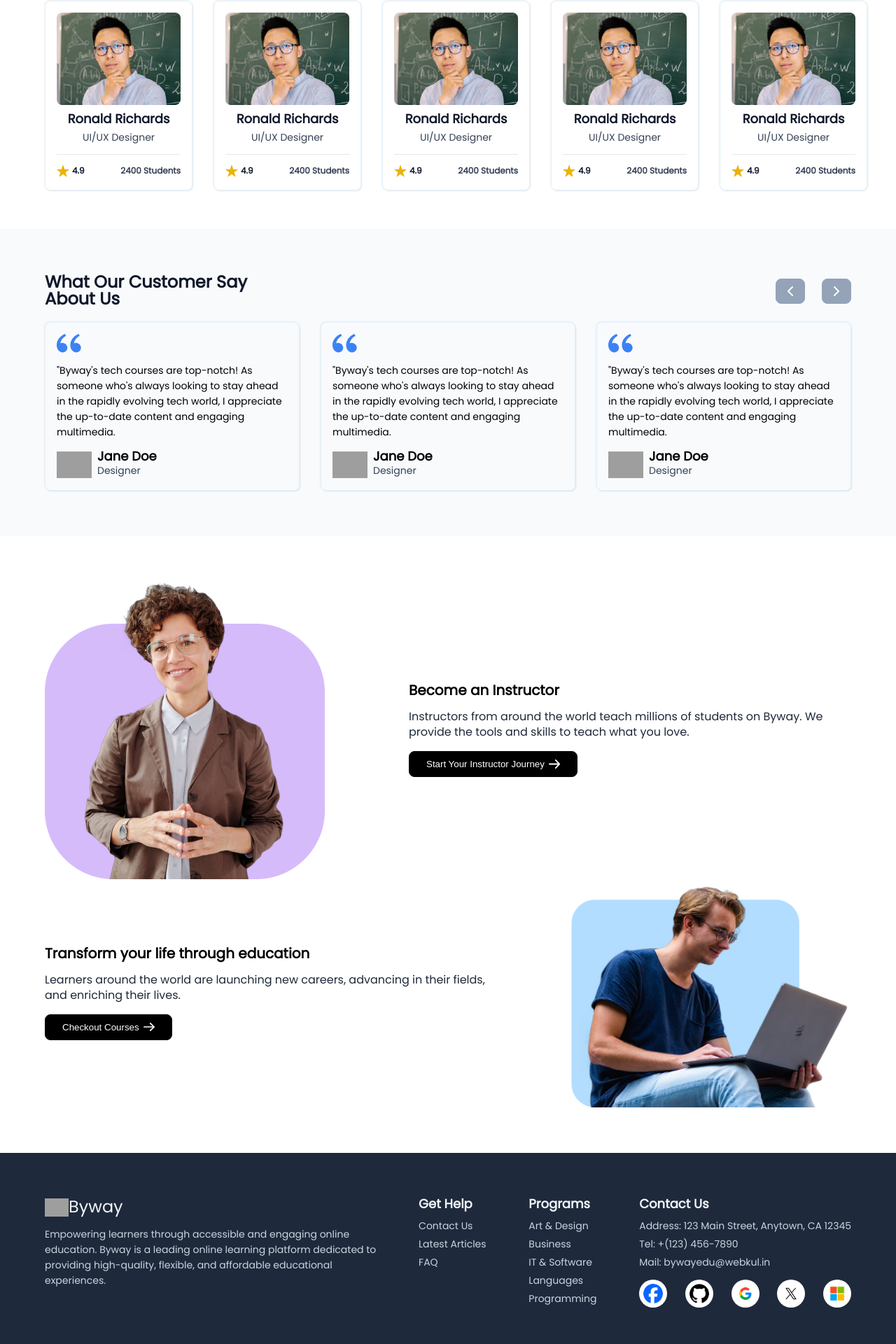
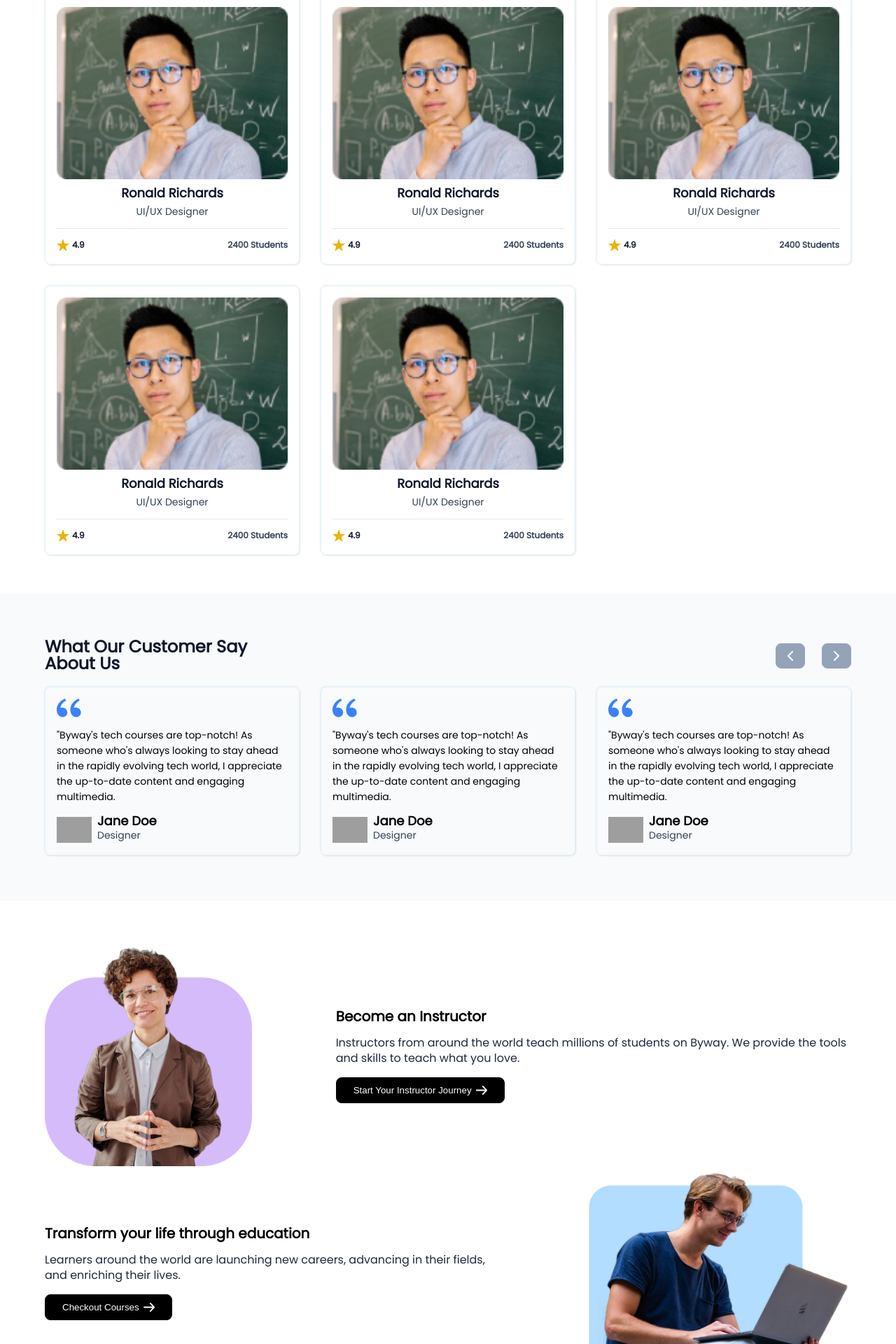
Before and after one commit to Nabeel-Nuhais/Byway-Django, a Python web app: template byway/templates/byway.html in a window 1280 px wide. Shown: the part 2280-4200 px from the top of the page at 70% size. Run offline with Jinja, Linux system fonts and the light colour scheme; the template is opened without the code that fills it, so the values that code supplies are empty; grey boxes are pictures that could not be loaded.

Commit message:
main page html responsive completed

```diff
--- a/byway/static/css/byway.css
+++ b/byway/static/css/byway.css
@@ -18,7 +18,6 @@
 body {
   font-family: "poppinsregular", Arial, Helvetica, sans-serif;
 }
-
 body img {
   display: block;
   width: 100%;
@@ -26,13 +25,11 @@
 body p {
   line-height: 22px;
 }
-
 .wrapper {
   width: 90%;
   margin: 0 auto;
   max-width: 1200px;
 }
-
 @font-face {
   font-family: "poppinsregular";
   src: url("../src/assets/fonts/poppins-regular-webfont.woff2") format("woff2"),
@@ -50,37 +47,23 @@
   display: flex;
   justify-content: space-between;
 }
-
 header .head-container .head-left {
   display: flex;
   align-items: center;
   cursor: pointer;
 }
-
-header .head-container .head-left h1 {
-}
-
-header .head-container .head-left h1 img {
-}
-
 header .head-container .head-left .logo-name {
   font-size: 16px;
   font-weight: 500;
 }
-
 header .head-container .head-right {
   display: flex;
   align-items: center;
   gap: 20px;
 }
-
 header .head-container .head-right .cart-wrapper {
   cursor: pointer;
 }
-
-header .head-container .head-right .cart-wrapper img {
-}
-
 header .head-container .head-right .login {
   border: 1px solid #334155;
   padding: 10px;
@@ -88,7 +71,6 @@
   font-weight: 500;
   cursor: pointer;
 }
-
 header .head-container .head-right .signup {
   border: 1px solid #334155;
   padding: 10px;
@@ -100,34 +82,27 @@
 }
 
 /* Spotlight */
-#spotlight {
-}
-
 #spotlight .spot-container {
   display: flex;
   justify-content: space-between;
   width: 100%;
   height: 600px;
 }
-
 #spotlight .spot-container .spot-left {
   align-self: center;
   width: 50%;
 }
-
 #spotlight .spot-container .spot-left h4 {
   font-size: 40px;
   font-weight: 700;
   color: #0f172a;
 }
-
 #spotlight .spot-container .spot-left .description {
   font-size: 16px;
   font-weight: 400;
   color: #334155;
   padding: 24px 0;
 }
-
 #spotlight .spot-container .spot-left .start {
   font-size: 14px;
   font-weight: 500;
@@ -138,18 +113,15 @@
   background: #3b82f6;
   cursor: pointer;
 }
-
 #spotlight .spot-container .spot-right {
   position: relative;
   width: 50%;
 }
-
 #spotlight .spot-right .circle-wrapper {
   position: absolute;
   border-radius: 50%;
   overflow: hidden;
 }
-
 #spotlight .spot-right .blue-circle {
   width: 200px;
   height: 200px;
@@ -157,7 +129,6 @@
   top: 8%;
   left: 55%;
 }
-
 #spotlight .spot-right .blue-circle img {
   height: 202px;
 }
@@ -167,14 +138,12 @@
   left: 48%;
   top: 8%;
 }
-
 #spotlight .spot-right .dots_two {
   width: fit-content;
   position: relative;
   top: 18%;
   left: 10%;
 }
-
 #spotlight .spot-right .diamond {
   width: 30px;
   background: #000;
@@ -186,11 +155,9 @@
   top: 15%;
   left: 58%;
 }
-
 #spotlight .spot-right .diamond img {
   width: 20px;
 }
-
 #spotlight .spot-right .red-circle {
   width: 200px;
   height: 200px;
@@ -199,13 +166,12 @@
   transform: translateY(-50%);
   left: 20%;
 }
-
 #spotlight .spot-right .red-circle img {
   height: 202px;
   position: relative;
-  right: 10%;
+  right: 22%;
+  width: 262px;
 }
-
 #spotlight .spot-right .yellow-circle {
   width: 200px;
   height: 200px;
@@ -213,18 +179,15 @@
   bottom: 14%;
   left: 55%;
 }
-
 #spotlight .spot-right .yellow-circle img {
   height: 202px;
 }
-
 #spotlight .spot-container .spot-right .model_four-wrapper {
   position: relative;
   top: 32%;
   left: 40%;
   width: fit-content;
 }
-
 #spotlight .spot-container .spot-right .model_four-wrapper img {
   box-shadow: 0 4px 30px rgba(0, 0, 0, 0.1), 0 2px 30px rgba(0, 0, 0, 0.06);
   border-radius: 8px;
@@ -234,28 +197,23 @@
 #course-count {
   background: #f8fafc;
 }
-
 #course-count .course-container {
   padding: 40px 0;
 }
-
 #course-count .course-container ul {
   display: flex;
   justify-content: space-between;
   width: 100%;
 }
-
 #course-count .course-container ul li {
   font-size: 32px;
   font-weight: 600;
   color: #0f172a;
   text-align: center;
 }
-
 #course-count .course-container ul .border {
   border: 2px solid #e2e8f0;
 }
-
 #course-count .course-container ul li p {
   font-size: 14px;
   font-weight: 400;
@@ -264,43 +222,31 @@
 }
 
 /* Highlights */
-
 /* categories */
-#highlights {
-}
-
 #highlights .highlight-container {
   margin: 55px 0;
 }
-
-#highlights .highlight-container .highlight {
-}
-
 #highlights .highlight-container .highlight .top-headings {
   display: flex;
   justify-content: space-between;
   align-items: center;
   margin-bottom: 20px;
 }
-
 #highlights .highlight-container .highlight .top-headings .left-heading {
   font-size: 24px;
   font-weight: 600;
   color: #0f172a;
 }
-
 #highlights .highlight-container .highlight .top-headings .right-see_all {
   font-size: 14px;
   font-weight: 500;
   color: #3b82f6;
 }
-
 #highlights .highlight-container .highlight .bottom-cards {
   display: grid;
   grid-template-columns: repeat(4, 1fr);
   gap: 30px;
 }
-
 #highlights .highlight-container .highlight .bottom-cards .card-items {
   border: 1px solid #e0f2fe;
   border-radius: 8px;
@@ -312,7 +258,6 @@
 #highlights .highlight-container .highlight .bottom-cards .card-items:hover {
   background: #f8fafc;
 }
-
 #highlights
   .highlight-container
   .highlight
@@ -322,7 +267,6 @@
   display: flex;
   justify-content: center;
 }
-
 #highlights
   .highlight-container
   .highlight
@@ -336,17 +280,6 @@
   border-radius: 50%;
   background: #e0f2fe;
 }
-
-#highlights
-  .highlight-container
-  .highlight
-  .bottom-cards
-  .card-items
-  .astro-wrapper
-  .cat-icons
-  img {
-}
-
 #highlights
   .highlight-container
   .highlight
@@ -358,7 +291,6 @@
   color: #0f172a;
   padding: 10px 0;
 }
-
 #highlights
   .highlight-container
   .highlight
@@ -378,51 +310,34 @@
   cursor: pointer;
   box-shadow: 1px 1px 2px rgba(0, 0, 0, 0.1), -1px -1px 2px rgba(0, 0, 0, 0.05);
 }
-
-.course-items .course-image {
-}
-
-.course-items .course-image img {
-}
-
 .course-items .course-title {
   font-size: 18px;
   font-weight: 600;
   color: #0f172a;
   padding: 12px 0 6px 0;
 }
-
 .course-items .mentor {
   font-size: 14px;
   font-weight: 400;
   color: #334155;
 }
-
 .course-items .star-wrapper {
   display: flex;
   gap: 8px;
-  padding: 6px 0;
+  padding: 4px 0;
+  align-items: center;
 }
-
-.course-items .star-wrapper .star-icons {
-}
-
-.course-items .star-wrapper .star-icons img {
-}
-
 .course-items .star-wrapper .rating-count {
   font-size: 12px;
   font-weight: 600;
   color: #334155;
 }
-
 .course-items .course-description {
   font-size: 14px;
   font-weight: 400;
   color: #334155;
   padding-bottom: 6px;
 }
-
 .course-items .course-rate {
   font-size: 20px;
   font-weight: 600;
@@ -436,13 +351,13 @@
 #highlights .highlight-container .highlight-course {
   padding: 55px 0;
 }
+
 /* top instructors */
 .instructor-bottom {
   display: grid;
-  grid-template-columns: repeat(5, 1fr);
+  grid-template-columns: repeat(3, 1fr);
   gap: 30px;
 }
-
 .instructor-bottom .instructor-items {
   border: 1px solid #e0f2fe;
   border-radius: 8px;
@@ -450,14 +365,9 @@
   cursor: pointer;
   box-shadow: 1px 1px 2px rgba(0, 0, 0, 0.1), -1px -1px 2px rgba(0, 0, 0, 0.05);
 }
-
 .instructor-bottom .instructor-items .instructor-image {
-  width: 177px;
+  width: 100%;
 }
-
-.instructor-bottom .instructor-items .instructor-image img {
-}
-
 .instructor-bottom .instructor-items .course-title {
   font-size: 18px;
   font-weight: 600;
@@ -465,7 +375,6 @@
   color: #0f172a;
   padding: 12px 0 6px 0;
 }
-
 .instructor-bottom .instructor-items .instructor-skills {
   font-size: 14px;
   font-weight: 400;
@@ -474,31 +383,24 @@
   padding-bottom: 12px;
   border-bottom: 1px solid #e2e8f0;
 }
-
 .instructor-bottom .instructor-items .star-instructor {
-  width: 177px;
+  width: 100%;
   display: flex;
   justify-content: space-between;
   align-items: center;
   padding-top: 12px;
 }
-
 .instructor-bottom .instructor-items .star-instructor .star-single {
   width: 20px;
   display: flex;
   gap: 4px;
   align-items: center;
 }
-
-.instructor-bottom .instructor-items .star-instructor .star-single img {
-}
-
 .instructor-bottom .instructor-items .star-instructor .instructor-rating {
   font-size: 12px;
   font-weight: 600;
   color: #0f172a;
 }
-
 .instructor-bottom .instructor-items .students-count {
   font-size: 12px;
   font-weight: 600;
@@ -509,32 +411,24 @@
 #about-us {
   background: #f8fafc;
 }
-
-#about-us .about-container {
-}
-
 #about-us .about-container .customer-review {
   padding: 65px 0;
 }
-
 #about-us .about-container .customer-review .top-sect {
   display: flex;
   justify-content: space-between;
   align-items: center;
   padding-bottom: 20px;
 }
-
 #about-us .about-container .customer-review .top-sect .left-sect {
   font-size: 24px;
   font-weight: 600;
   color: #0f172a;
 }
-
 #about-us .about-container .customer-review .top-sect .right-sect {
   display: flex;
   gap: 24px;
 }
-
 #about-us .about-container .customer-review .top-sect .right-sect .paginator {
   background: #94a3b8;
   border: 1px solid #94a3b8;
@@ -542,22 +436,11 @@
   border-radius: 8px;
   cursor: pointer;
 }
-
-#about-us
-  .about-container
-  .customer-review
-  .top-sect
-  .right-sect
-  .paginator
-  img {
-}
-
 #about-us .about-container .customer-review .bottom-sect {
   display: grid;
   grid-template-columns: repeat(3, 1fr);
   gap: 30px;
 }
-
 #about-us .about-container .customer-review .bottom-sect .card-reviews {
   border: 1px solid #e0f2fe;
   border-radius: 8px;
@@ -565,15 +448,6 @@
   cursor: pointer;
   box-shadow: 1px 1px 2px rgba(0, 0, 0, 0.1), -1px -1px 2px rgba(0, 0, 0, 0.05);
 }
-
-#about-us
-  .about-container
-  .customer-review
-  .bottom-sect
-  .card-reviews
-  .quote-wrapper {
-}
-
 #about-us
   .about-container
   .customer-review
@@ -583,31 +457,11 @@
   .quote-icons {
   width: 35px;
 }
-
-#about-us
-  .about-container
-  .customer-review
-  .bottom-sect
-  .card-reviews
-  .quote-wrapper
-  .quote-icons
-  img {
-}
-
 #about-us .about-container .customer-review .bottom-sect .card-reviews .review {
   font-size: 14px;
   font-weight: 400;
   padding: 15px 0;
 }
-
-#about-us
-  .about-container
-  .customer-review
-  .bottom-sect
-  .card-reviews
-  .designer {
-}
-
 #about-us
   .about-container
   .customer-review
@@ -619,7 +473,6 @@
   align-items: center;
   gap: 8px;
 }
-
 #about-us
   .about-container
   .customer-review
@@ -630,18 +483,6 @@
   .user-icon {
   width: 50px;
 }
-
-#about-us
-  .about-container
-  .customer-review
-  .bottom-sect
-  .card-reviews
-  .designer
-  .user-wrapper
-  .user-icon
-  img {
-}
-
 #about-us
   .about-container
   .customer-review
@@ -652,7 +493,6 @@
   font-size: 18px;
   font-weight: 600;
 }
-
 #about-us
   .about-container
   .customer-review
@@ -669,42 +509,25 @@
 #promotion {
   margin: 65px 0;
 }
-
-#promotion .promo-container {
-}
-
 #promotion .promo-container .promo-top {
   display: flex;
   align-items: center;
   justify-content: space-between;
   gap: 120px;
 }
-
-#promotion .promo-container .promo-top .model-left {
+#promotion .promo-container .promo-top .model-left .model-wrapper {
+  width: 100%;
 }
-
-#promotion .promo-container .promo-top .model-left .model-wrapper {
-  width: 400px;
-}
-
-#promotion .promo-container .promo-top .model-left .model-wrapper img {
-}
-
-#promotion .promo-container .promo-top .promo-content {
-}
-
 #promotion .promo-title {
   font-size: 20px;
   font-weight: 600;
 }
-
 #promotion .promo-description {
   font-size: 16px;
   font-weight: 400;
   color: #1d2939;
   padding: 16px 0;
 }
-
 #promotion .promo-button {
   font-size: 14px;
   font-weight: 500;
@@ -718,11 +541,9 @@
   align-items: center;
   cursor: pointer;
 }
-
 #promotion .promo-start {
   color: #fff;
 }
-
 #promotion
   .promo-container
   .promo-top
@@ -731,36 +552,15 @@
   .promo-arrow {
   width: 16px;
 }
-
-#promotion
-  .promo-container
-  .promo-top
-  .promo-content
-  .promo-button
-  .promo-arrow
-  img {
-}
-
 #promotion .promo-container .promo-bottom {
   display: flex;
   align-items: center;
   justify-content: space-between;
   gap: 120px;
 }
-
-#promotion .promo-container .promo-bottom .model-right {
+#promotion .promo-container .promo-bottom .model-right .model-wrapper {
+  width: 100%;
 }
-
-#promotion .promo-container .promo-bottom .model-right .model-wrapper {
-  width: 400px;
-}
-
-#promotion .promo-container .promo-bottom .model-right .model-wrapper img {
-}
-
-#promotion .promo-container .promo-bottom .promo-content {
-}
-
 #promotion
   .promo-container
   .promo-bottom
@@ -770,104 +570,55 @@
   width: 16px;
 }
 
-#promotion
-  .promo-container
-  .promo-bottom
-  .promo-content
-  .promo-button
-  .promo-arrow
-  img {
-}
-
 /* Footer */
 footer {
   background: #1e293b;
 }
-
 footer .footer-container {
   display: flex;
   justify-content: space-between;
   padding: 65px 0;
+  flex-wrap: wrap;
 }
-
 footer .footer-container .first-item {
+  padding-bottom: 25px;
 }
-
 footer .footer-container .first-item .logo-title {
   display: flex;
   align-items: center;
   color: #f1f5f9;
   font-size: 24px;
 }
-
 footer .footer-container .first-item .logo-title .logo-wrapper {
   width: 34px;
 }
-
 footer .footer-container .item-title {
   color: #f1f5f9;
   font-size: 18px;
   font-weight: 600;
   padding-bottom: 15px;
 }
-
 footer .footer-container p {
   font-size: 14px;
   font-weight: 400;
   color: #cbd5e1;
   padding-top: 15px;
 }
-
 footer .footer-container li {
   font-size: 14px;
   font-weight: 500;
   color: #cbd5e1;
   padding-bottom: 12px;
 }
-
-footer .footer-container .first-item .logo-title .logo-wrapper img {
-}
-
-footer .footer-container .first-item .first-description {
-}
-
-footer .footer-container .second-item {
-}
-
-footer .footer-container .second-item ul {
-}
-
-footer .footer-container .second-item ul li {
-}
-
-footer .footer-container .third-item {
-}
-
-footer .footer-container .third-item ul {
-}
-
-footer .footer-container .third-item ul li {
-}
-
-footer .footer-container .fourth-item {
-}
-footer .footer-container .fourth-item ul {
-}
-
-footer .footer-container .fourth-item ul li {
-}
-
 footer .footer-container .fourth-item .social-media {
   display: flex;
   justify-content: space-between;
   padding-top: 5px;
 }
-
 footer .footer-container .fourth-item .social-media .social-wrapper {
   cursor: pointer;
   width: 28px;
 }
-
 footer .footer-container .fourth-item .social-media .social-wrapper img {
   border-radius: 50%;
 }
@@ -880,3 +631,263 @@
   height: 40px;
   align-items: center;
 }
+
+/* Responsive */
+@media all and (max-width: 1180px) {
+  #spotlight .spot-right .diamond {
+    left: 65%;
+  }
+}
+
+@media all and (max-width: 1024px) {
+  #spotlight .spot-container .spot-right {
+    display: none;
+  }
+  #spotlight .spot-container {
+    justify-content: center;
+    height: fit-content;
+    margin: 65px 0;
+  }
+  #spotlight .spot-container .spot-left .start {
+    width: 100%;
+  }
+  #spotlight .spot-container .spot-left {
+    width: 100%;
+  }
+}
+
+@media all and (max-width: 980px) {
+  #highlights .highlight-container .highlight .bottom-cards {
+    grid-template-columns: repeat(2, 1fr);
+  }
+  #highlights .highlight-container .highlight .course-bottom {
+    grid-template-columns: repeat(2, 1fr);
+  }
+  #promotion .promo-container .promo-bottom {
+    gap: 40px;
+  }
+  #promotion .promo-container .promo-top {
+    gap: 40px;
+  }
+}
+
+@media all and (max-width: 768px) {
+  .instructor-bottom {
+    grid-template-columns: repeat(2, 1fr);
+  }
+  .instructor-bottom .instructor-items .instructor-skills {
+    padding-bottom: 6px;
+  }
+  .instructor-bottom .instructor-items .star-instructor {
+    padding-top: 6px;
+  }
+  .instructor-bottom .instructor-items {
+    padding: 5px;
+  }
+  #promotion .promo-container .promo-bottom {
+    padding-top: 60px;
+  }
+}
+
+@media all and (max-width: 640px) {
+  header .head-container .head-right .cart-wrapper {
+    cursor: pointer;
+    width: 18px;
+  }
+  header .head-container .head-right .login {
+    font-size: 13px;
+  }
+  header .head-container .head-right .signup {
+    font-size: 13px;
+  }
+  #spotlight .spot-container .spot-left h4 {
+    font-size: 34px;
+  }
+  #spotlight .spot-container .spot-left .description {
+    font-size: 15px;
+  }
+  #course-count .course-container ul li {
+    font-size: 28px;
+  }
+  #course-count .course-container ul {
+    display: block;
+  }
+  #course-count .course-container ul .border {
+    border-bottom: 2px solid #e2e8f0;
+    margin: 19px 0;
+  }
+  #highlights .highlight-container .highlight .top-headings .left-heading {
+    font-size: 22px;
+  }
+  #highlights
+    .highlight-container
+    .highlight
+    .bottom-cards
+    .card-items
+    .cat-title {
+    font-size: 18px;
+  }
+  #highlights
+    .highlight-container
+    .highlight
+    .bottom-cards
+    .card-items
+    .course-count {
+    font-size: 14px;
+  }
+  .course-items .course-title {
+    font-size: 16px;
+  }
+  .course-items .mentor {
+    font-size: 13px;
+  }
+  .course-items .star-wrapper .star-icons {
+    width: 45%;
+  }
+  .course-items .course-description {
+    font-size: 13px;
+  }
+  .course-items .course-rate {
+    font-size: 18px;
+  }
+  .course-items .star-wrapper {
+    padding: 0;
+  }
+  .instructor-bottom .instructor-items .course-title {
+    font-size: 16px;
+  }
+  .instructor-bottom .instructor-items .instructor-skills {
+    font-size: 13px;
+  }
+  #about-us .about-container .customer-review .top-sect .left-sect {
+    font-size: 22px;
+  }
+  #about-us .about-container .customer-review .top-sect .right-sect {
+    display: flex;
+    gap: 14px;
+  }
+  #about-us
+    .about-container
+    .customer-review
+    .bottom-sect
+    .card-reviews
+    .quote-wrapper
+    .quote-icons {
+    width: 22px;
+  }
+  #about-us
+    .about-container
+    .customer-review
+    .bottom-sect
+    .card-reviews
+    .review {
+    font-size: 13px;
+  }
+  #about-us
+    .about-container
+    .customer-review
+    .bottom-sect
+    .card-reviews
+    .designer
+    .user-wrapper
+    .user-icon {
+    width: 35px;
+  }
+  #about-us
+    .about-container
+    .customer-review
+    .bottom-sect
+    .card-reviews
+    .designer
+    .designer-name {
+    font-size: 16px;
+  }
+  #about-us
+    .about-container
+    .customer-review
+    .bottom-sect
+    .card-reviews
+    .designer
+    .designer-skill {
+    font-size: 13px;
+  }
+  #about-us .about-container .customer-review .bottom-sect {
+    grid-template-columns: repeat(2, 1fr);
+  }
+  #promotion .promo-title {
+    font-size: 18px;
+  }
+  #promotion .promo-description {
+    font-size: 14px;
+  }
+  #promotion .promo-button {
+    font-size: 13px;
+  }
+  #promotion .promo-container .promo-top .model-left {
+    display: none;
+  }
+  #promotion .promo-container .promo-bottom .model-right {
+    display: none;
+  }
+  footer .footer-container .first-item .logo-title {
+    font-size: 22px;
+  }
+  footer .footer-container p {
+    font-size: 13px;
+  }
+  footer .footer-container .item-title {
+    font-size: 16px;
+  }
+  footer .footer-container li {
+    font-size: 13px;
+  }
+  footer .footer-container .fourth-item .social-media .social-wrapper {
+    width: 22px;
+  }
+  footer .footer-container .bg-wrapper {
+    width: 30px;
+    height: 30px;
+  }
+}
+
+@media all and (max-width: 480px) {
+  #highlights .highlight-container .highlight .bottom-cards {
+    gap: 10px;
+  }
+  #highlights .highlight-container .highlight .bottom-cards .card-items {
+    padding: 10px;
+  }
+  #highlights
+    .highlight-container
+    .highlight
+    .bottom-cards
+    .card-items
+    .astro-wrapper
+    .cat-icons {
+    padding: 10px;
+  }
+  #highlights .highlight-container .highlight .course-bottom {
+    gap: 10px;
+  }
+  .course-items {
+    padding: 5px;
+  }
+  .course-items .star-wrapper {
+    display: block;
+  }
+  .instructor-bottom {
+    gap: 10px;
+  }
+  #about-us .about-container .customer-review .bottom-sect {
+    gap: 10px;
+  }
+  #about-us .about-container .customer-review .top-sect {
+    display: block;
+  }
+  #about-us .about-container .customer-review .top-sect .left-sect {
+    padding-bottom: 12px;
+  }
+  #about-us .about-container .customer-review .bottom-sect {
+    grid-template-columns: repeat(1, 1fr);
+  }
+}
--- a/byway/templates/byway.html
+++ b/byway/templates/byway.html
@@ -33,10 +33,7 @@
       <section class="wrapper">
         <div class="spot-container">
           <div class="spot-left">
-            <h4>
-              Unlock Your Potential <br />
-              with Byway
-            </h4>
+            <h4>Unlock Your Potential with Byway</h4>
             <p class="description">
               Welcome to Byway, where learning knows no bounds. We believe that
               education is the key to personal and professional growth, and
```
Also changed, not shown: byway/static/css/single.css (added, +100 -0 lines), byway/templates/single.html (added, +30 -0 lines).
